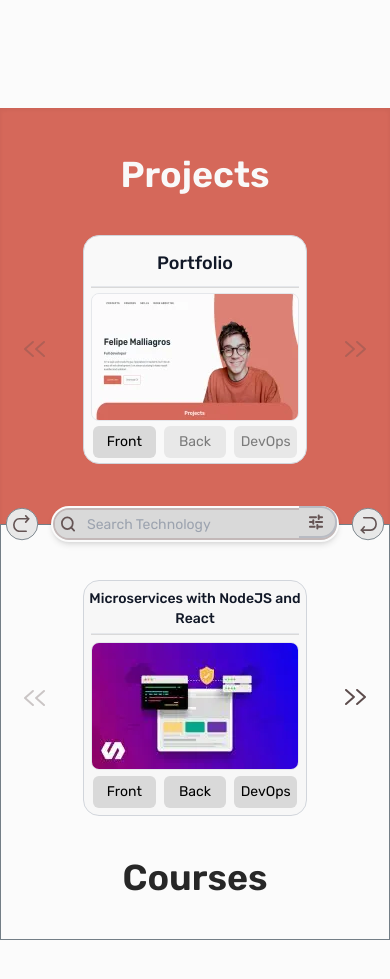
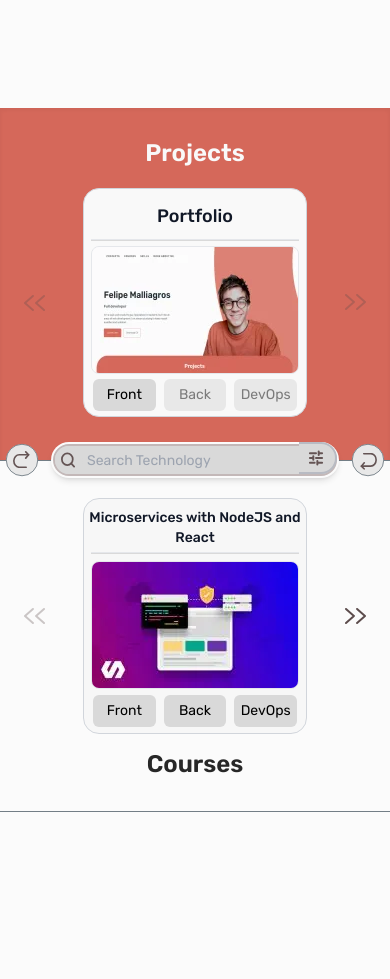
Before and after one commit to felipemalli/portfolio, a React (Vite) app: page / in a window 390 px wide. Shown: the part 880-1859 px from the top of the page. Built offline with nearby package versions, Linux system fonts and the light colour scheme.

Commit message:
style: add responsivity to size and main text of content card when on small screens

```diff
--- a/src/components/content-card-section/BottonContentCard.tsx
+++ b/src/components/content-card-section/BottonContentCard.tsx
@@ -9,12 +9,12 @@ export const BottonContentCard: React.FC = () => {
   const { areaName } = useChangeAreaContext();
 
   return (
-    <div className='flex flex-col justify-evenly items-center h-[26rem] m-auto md:rounded-b-[5rem] border border-[#737E86] bg-[#fbfbfb] pt-1'>
+    <div className='flex flex-col justify-evenly items-center h-[22rem] xl:h-[24rem] 2xl:h-[26rem] m-auto md:rounded-b-[5rem] border-y md:border border-[#737E86] bg-[#fbfbfb] pt-1'>
       <SliderFiveColumns CARD_SIZE={CARD_SIZE}>
         <CourseArea/>
         <SkillArea skills={bottonSkills}/>
       </SliderFiveColumns>
-      <h2 className={`text-[#272727] select-none -mt-2 h-10 font-semibold ${areaName === 'knowledge' ? 'text-4xl ' : 'text-[2rem]'}`}>
+      <h2 className={`text-[#272727] select-none -mt-5 md:-mt-2 h-10 font-semibold ${areaName === 'knowledge' ? 'text-2xl md:text-4xl ' : 'text-[1.3rem] md:text-[2rem]'}`}>
         {areaName === 'knowledge' ? 'Courses' : 'FrontEnd + UI/UX'}
       </h2>
     </div>
--- a/src/components/content-card-section/TopContentCard.tsx
+++ b/src/components/content-card-section/TopContentCard.tsx
@@ -9,8 +9,8 @@ export const TopContentCard: React.FC = () => {
   const { areaName } = useChangeAreaContext();
 
   return (
-    <div className='flex flex-col justify-evenly items-center h-[26rem] m-auto md:rounded-t-[5rem] shadow-inner bg-[#D5685A]'>
-      <h2 className={`text-[#f9f9f9] select-none -mb-5 h-10 font-semibold ${areaName === 'knowledge' ? 'text-4xl ' : 'text-[2rem]'}`}>
+    <div className='flex flex-col justify-evenly items-center h-[22rem] xl:h-[24rem] 2xl:h-[26rem] m-auto md:rounded-t-[5rem] shadow-inner bg-[#D5685A]'>
+      <h2 className={`text-[#f9f9f9] select-none -mb-8 md:-mb-5 h-10 font-semibold ${areaName === 'knowledge' ? 'text-2xl md:text-4xl ' : 'text-[1.3rem] md:text-[2rem]'}`}>
         {areaName === 'knowledge' ? 'Projects' : 'BackEnd + DevOps'}
       </h2>
       <SliderFiveColumns CARD_SIZE={CARD_SIZE}>
```
